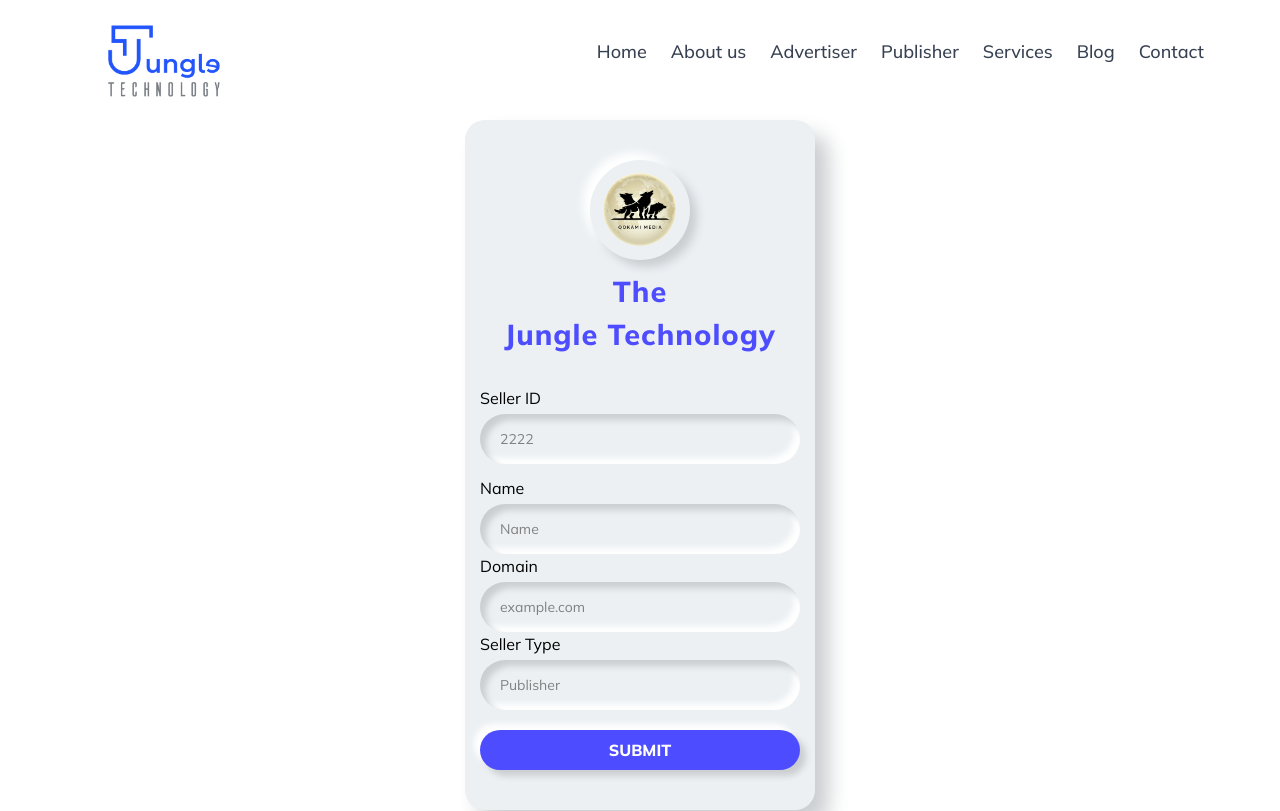
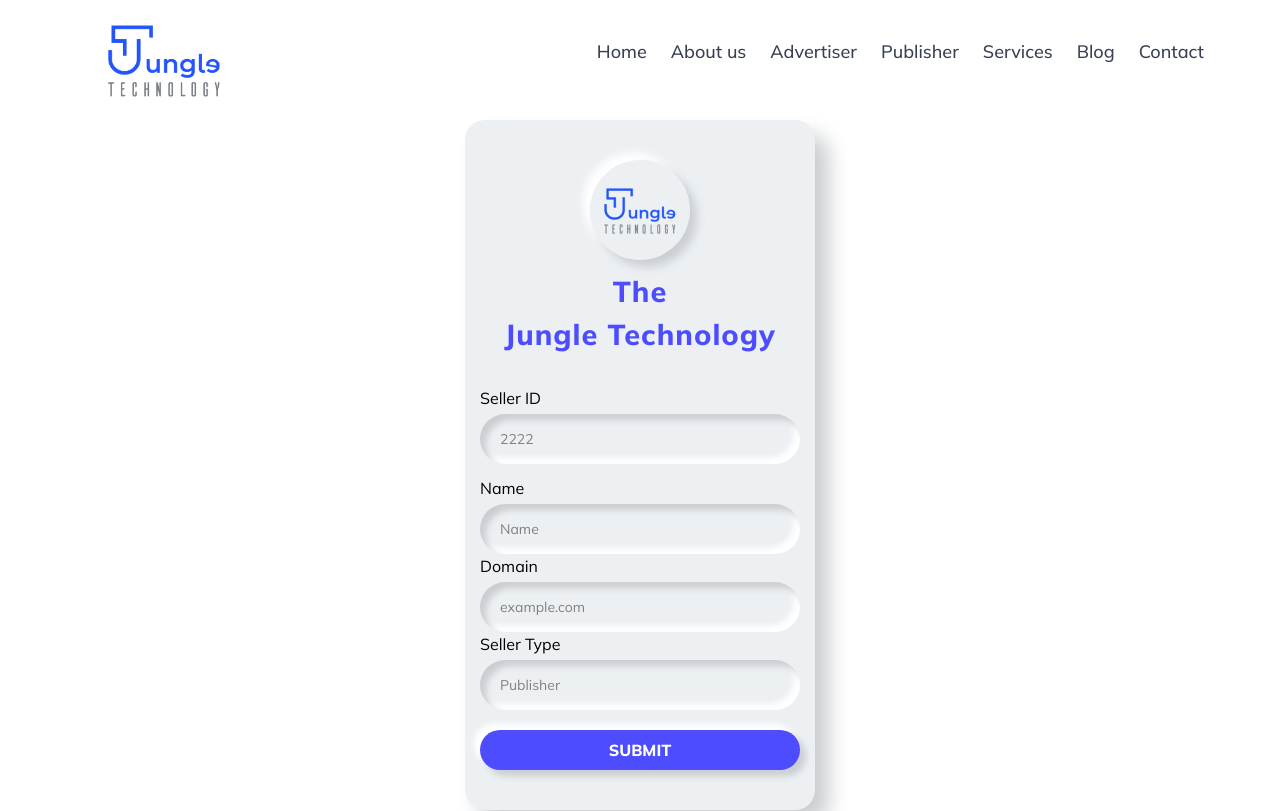
Before and after one commit to GeoAnand/gokul-, a React (Create React App) app: page /Owner-panel in a window 1280 px wide. Shown: the top 811 px of the page. Built offline with nearby package versions, Linux system fonts and the light colour scheme; the HTML template or start-up script is replaced by a standard one.

Commit message:
Dynamic-form_updated on 22-07-2024

```diff
--- a/src/App.css
+++ b/src/App.css
@@ -30,7 +30,7 @@
 .owner_form .brand-logo {
   height: 100px;
   width: 100px;
-  background: url("/public/assets/Owner-panel.png");
+  background: url("/public/assets/Owner-panel_new.png");
   margin: auto;
   border-radius: 50%;
   box-sizing: border-box;
--- a/src/components/Owner.jsx
+++ b/src/components/Owner.jsx
@@ -46,6 +46,10 @@
           setName('')
           setDomain('')
           setSellerType('')
+          console.log("Form submitted successfully, reloading the page...");
+          setTimeout(() => {
+          window.location.reload();
+        }, 500); // 500 milliseconds delay
         }
       })
 
```
Also changed, not shown: public/assets/Owner-panel_new.png (added).
